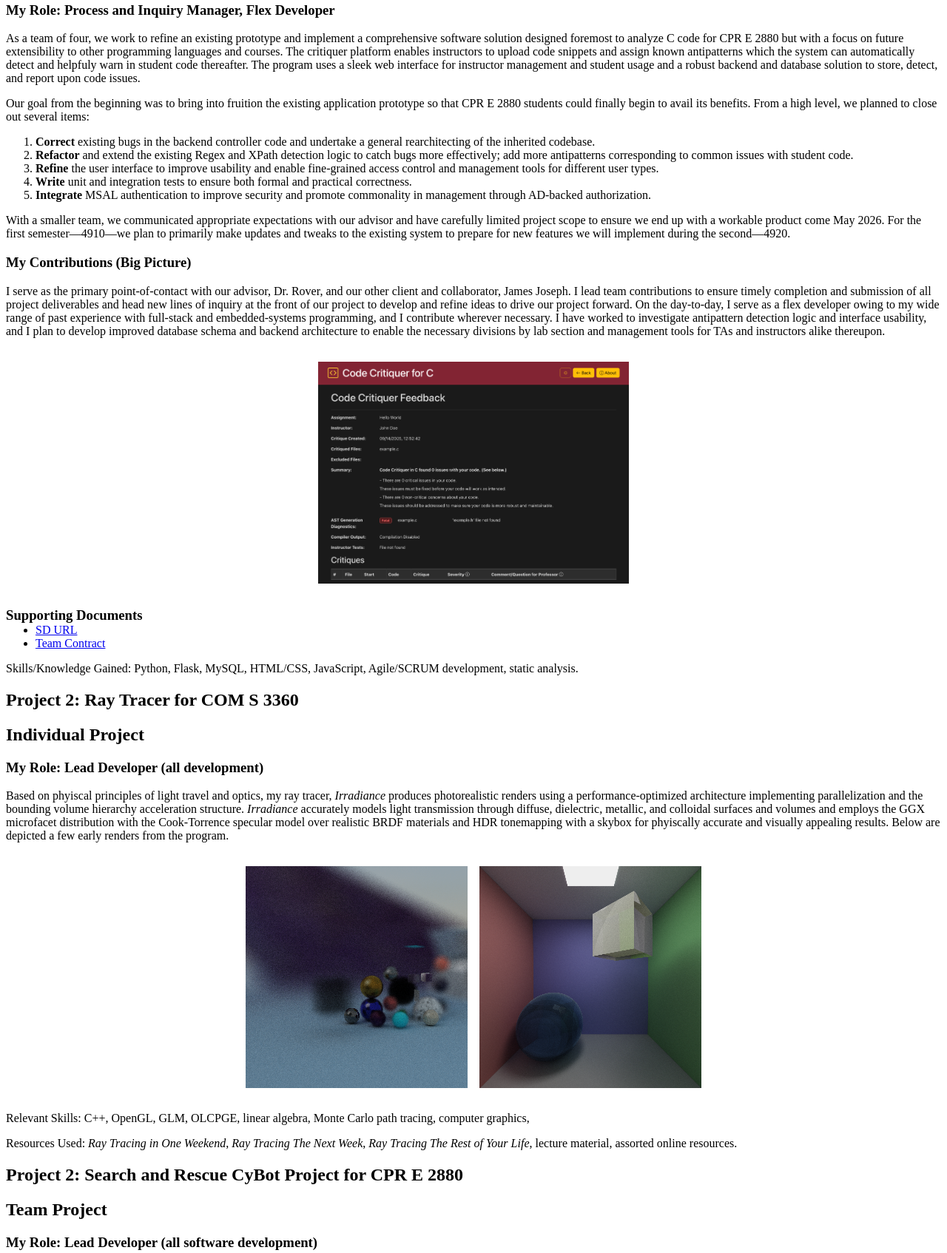
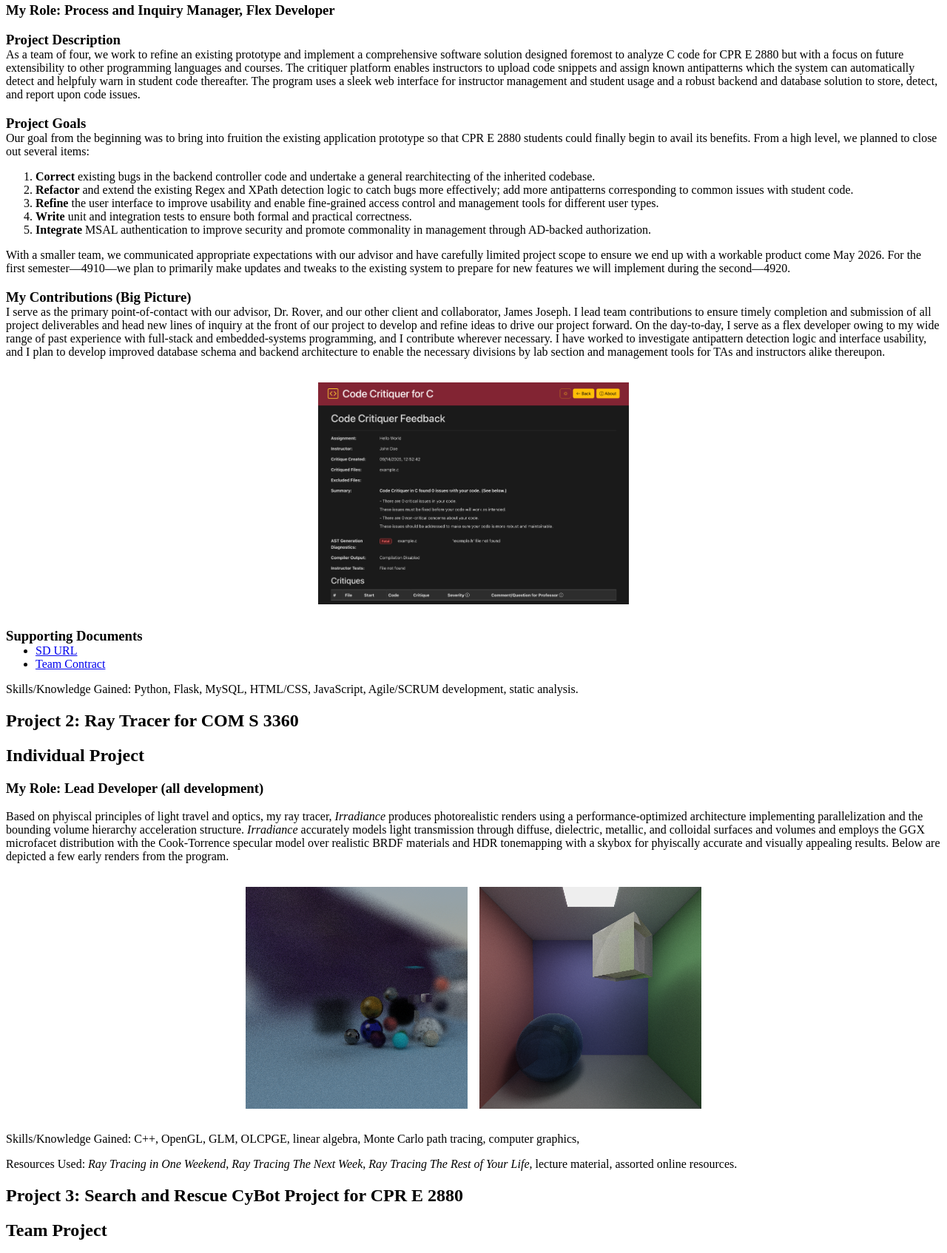
Before and after one commit to connorjlink/cpre4940, a website built with Vite: page portfolio.html in a window 1280 px wide. Shown: the part 111-1805 px from the top of the page at 74% size. Built offline with nearby package versions, Linux system fonts and the light colour scheme.

Commit message:
Correct some formatting issues

```diff
--- a/portfolio.html
+++ b/portfolio.html
@@ -23,9 +23,11 @@
                 <h2>Team Project</h2>
                 <h3>My Role: Process and Inquiry Manager, Flex Developer</h3>
 
-                <p>As a team of four, we work to refine an existing prototype and implement a comprehensive software solution designed foremost to analyze C code for CPR E 2880 but with a focus on future extensibility to other programming languages and courses. The critiquer platform enables instructors to upload code snippets and assign known antipatterns which the system can automatically detect and helpfuly warn in student code thereafter. The program uses a sleek web interface for instructor management and student usage and a robust backend and database solution to store, detect, and report upon code issues.</p>
+                <h3 class="pad-top" style="margin-bottom:0;">Project Description</h3>
+                <p style="margin:0;">As a team of four, we work to refine an existing prototype and implement a comprehensive software solution designed foremost to analyze C code for CPR E 2880 but with a focus on future extensibility to other programming languages and courses. The critiquer platform enables instructors to upload code snippets and assign known antipatterns which the system can automatically detect and helpfuly warn in student code thereafter. The program uses a sleek web interface for instructor management and student usage and a robust backend and database solution to store, detect, and report upon code issues.</p>
 
-                <p class="pad-top">Our goal from the beginning was to bring into fruition the existing application prototype so that CPR E 2880 students could finally begin to avail its benefits. From a high level, we planned to close out several items:</p>
+                <h3 class="pad-top" style="margin-bottom:0;">Project Goals</h3>
+                <p style="margin:0;">Our goal from the beginning was to bring into fruition the existing application prototype so that CPR E 2880 students could finally begin to avail its benefits. From a high level, we planned to close out several items:</p>
 
                 <ol>
                     <li><b>Correct</b> existing bugs in the backend controller code and undertake a general rearchitecting of the inherited codebase.</li>
@@ -39,10 +41,10 @@
                     <li><b>Integrate</b> MSAL authentication to improve security and promote commonality in management through AD-backed authorization.</li>
                 </ol>
 
-                <p class="pad-top">With a smaller team, we communicated appropriate expectations with our advisor and have carefully limited project scope to ensure we end up with a workable product come May 2026. For the first semester&mdash;4910&mdash;we plan to primarily make updates and tweaks to the existing system to prepare for new features we will implement during the second&mdash;4920.</p>
+                <p>With a smaller team, we communicated appropriate expectations with our advisor and have carefully limited project scope to ensure we end up with a workable product come May 2026. For the first semester&mdash;4910&mdash;we plan to primarily make updates and tweaks to the existing system to prepare for new features we will implement during the second&mdash;4920.</p>
 
-                <h3 class="pad-top">My Contributions (Big Picture)</h3>
-                <p>I serve as the primary point-of-contact with our advisor, Dr. Rover, and our other client and collaborator, James Joseph. I lead team contributions to ensure timely completion and submission of all project deliverables and head new lines of inquiry at the front of our project to develop and refine ideas to drive our project forward. On the day-to-day, I serve as a flex developer owing to my wide range of past experience with full-stack and embedded-systems programming, and I contribute wherever necessary. I have worked to investigate antipattern detection logic and interface usability, and I plan to develop improved database schema and backend architecture to enable the necessary divisions by lab section and management tools for TAs and instructors alike thereupon. </p>
+                <h3 class="pad-top" style="margin-bottom:0;">My Contributions (Big Picture)</h3>
+                <p style="margin-top:0;">I serve as the primary point-of-contact with our advisor, Dr. Rover, and our other client and collaborator, James Joseph. I lead team contributions to ensure timely completion and submission of all project deliverables and head new lines of inquiry at the front of our project to develop and refine ideas to drive our project forward. On the day-to-day, I serve as a flex developer owing to my wide range of past experience with full-stack and embedded-systems programming, and I contribute wherever necessary. I have worked to investigate antipattern detection logic and interface usability, and I plan to develop improved database schema and backend architecture to enable the necessary divisions by lab section and management tools for TAs and instructors alike thereupon. </p>
 
                 <span style="display: flex; flex-direction: row; gap: 1rem; justify-content: center; padding: 1rem; height: 300px;">
                     <img src="../res/ccc.png">
@@ -72,7 +74,7 @@
                     <img src="../res/irradiance_cornell.png">
                 </span>
 
-                <p>Relevant Skills: C++, OpenGL, GLM, OLCPGE, linear algebra, Monte Carlo path tracing, computer graphics,</p>
+                <p>Skills/Knowledge Gained: C++, OpenGL, GLM, OLCPGE, linear algebra, Monte Carlo path tracing, computer graphics,</p>
 
                 <p>Resources Used: <i>Ray Tracing in One Weekend</i>, <i>Ray Tracing The Next Week</i>, <i>Ray Tracing The Rest of Your Life</i>, lecture material, assorted online resources.</p>
 
@@ -80,7 +82,7 @@
 
             <div class="subitem shadowed pad-top">
 
-                <h1>Project 2: Search and Rescue CyBot Project for CPR E 2880</h1>
+                <h1>Project 3: Search and Rescue CyBot Project for CPR E 2880</h1>
 
                 <h2>Team Project</h2>
                 <h3>My Role: Lead Developer (all software development)</h3>
@@ -92,7 +94,7 @@
                     <img src="../res/cybot_ui.jpg">
                 </span>
 
-                <p>Relevant Skills: C, Python, Tkinter, I2C, UART, Tiva MCU.</p>
+                <p>Skills/Knowledge Gained: C, Python, Tkinter, I2C, UART, Tiva MCU.</p>
 
                 <p>Resources Used: TivaWare datasheet, CyBot API documentation, lecture material, provided laboratory material, assorted online resources.</p>
 
@@ -100,7 +102,7 @@
 
             <div class="subitem shadowed pad-top">
 
-                <h1>Project 3: Iowa State Roommate Finder Application for COM S 3090</h1>
+                <h1>Project 4: Iowa State Roommate Finder Application for COM S 3090</h1>
 
                 <h2>Team Project</h2>
                 <h3>My Role: Key Frontend Developer (Android App)</h3>
@@ -112,7 +114,7 @@
                     <img src="../res/rfa_room.png">
                 </span>
 
-                <p>Relevant Skills: Java, Android Studio, Springboot, HTTP, WebSockets, Agile development, UML, code analysis and coverage.</p>
+                <p>Skills/Knowledge Gained: Java, Android Studio, Springboot, HTTP, WebSockets, Agile development, UML, code analysis and coverage.</p>
 
                 <p>Resources Used: teammates, lecture material, assorted online resources.</p>
 
```
Also changed, not shown: docs/portfolio.html (+12 -10 lines), temp/portfolio.html (+12 -10 lines).
